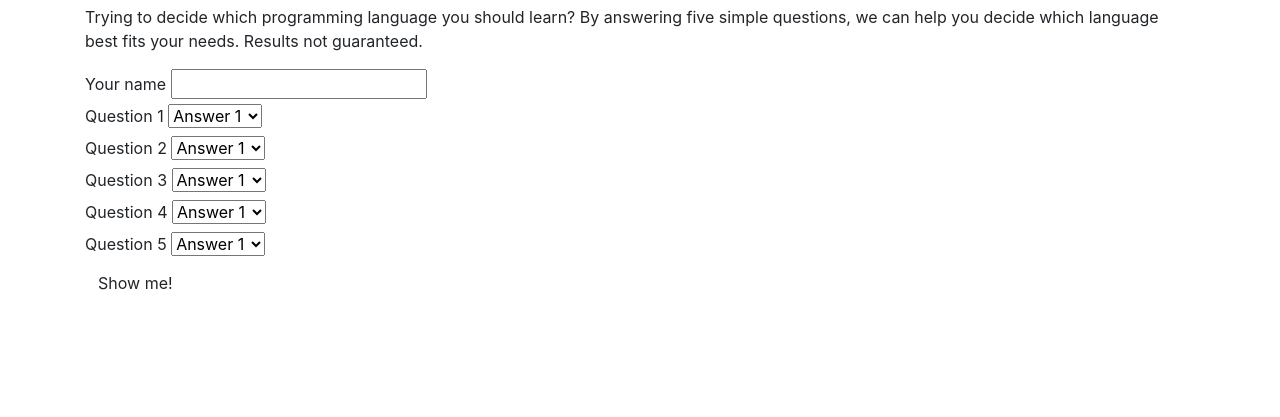
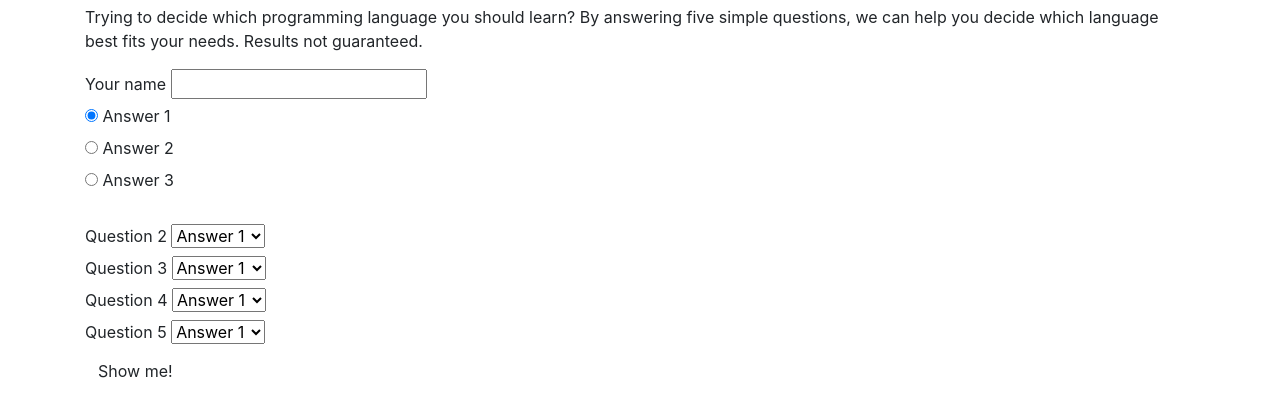
Before and after one commit to lrutkin/programming-language, a plain HTML site: page index.html in a window 1280 px wide. Shown: the part 51-468 px from the top of the page. Drawn offline with Linux system fonts and the light colour scheme.

Commit message:
replace first question with radio buttons

```diff
--- a/index.html
+++ b/index.html
@@ -16,12 +16,24 @@
       <label for="name">Your name</label>
       <input id="name" type="text">
       <br>
-      <label for="q1">Question 1</label>
-      <select id="q1">
-        <option value="1">Answer 1</option>
-        <option value="2">Answer 2</option>
-        <option value="3">Answer 3</option>
-      </select>
+      <div class="radio">
+        <label>
+          <input type="radio" name="q1" value="1" checked>
+          Answer 1
+        </label>
+      </div>
+      <div class="radio">
+        <label>
+          <input type="radio" name="q1" value="2">
+          Answer 2
+        </label>
+      </div>
+      <div class="radio">
+        <label>
+          <input type="radio" name="q1" value="3">
+          Answer 3
+        </label>
+      </div>
       <br>
       <label for="q2">Question 2</label>
       <select id="q2">
```
